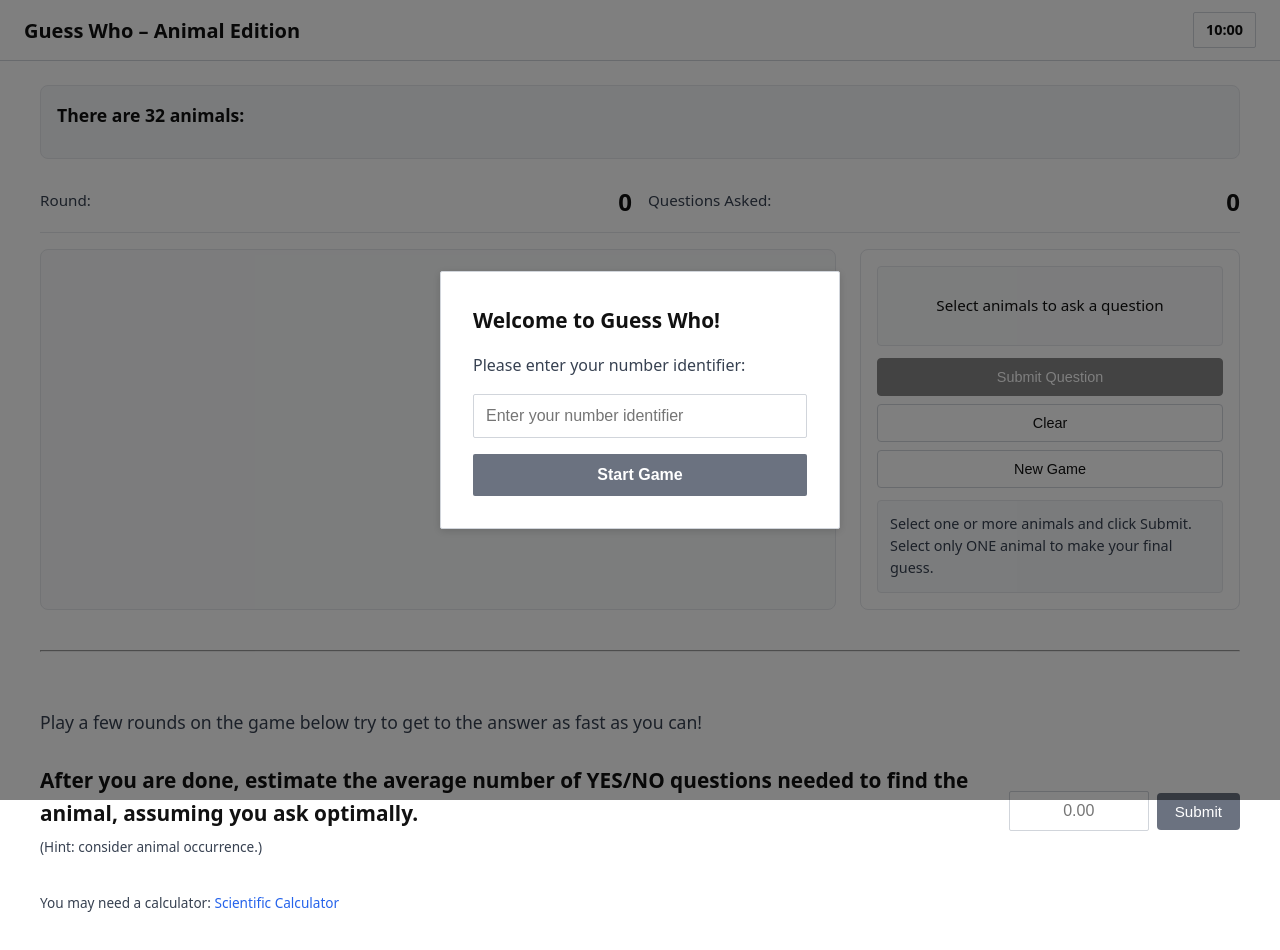
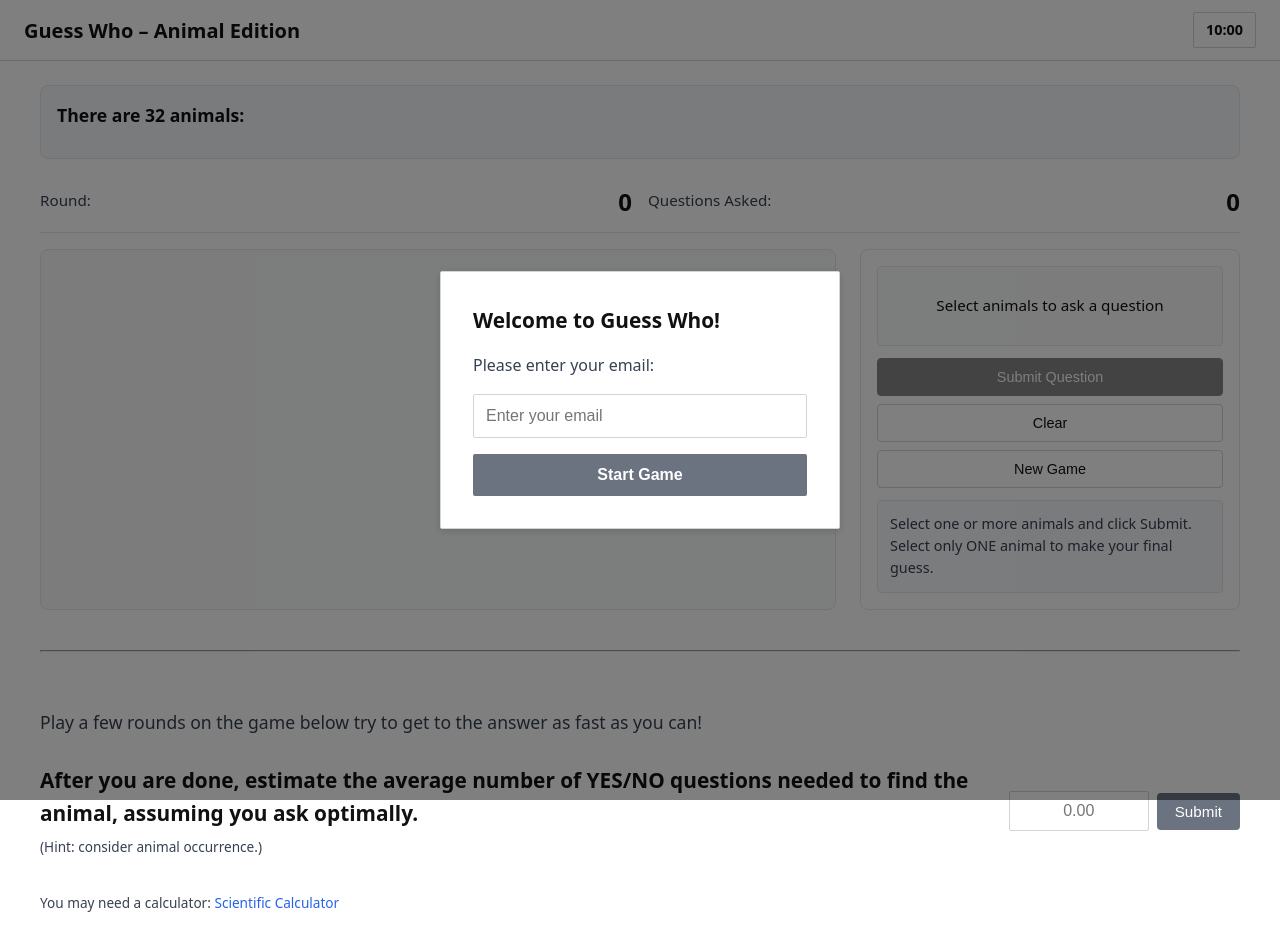
Before and after one commit to JonKuqi/Digital_Education_PS, a plain HTML site: page index.html in a window 1280 px wide. Both pictures are taken after a click on the button "Start Game". Drawn offline with Linux system fonts and the light colour scheme.

```diff
--- a/index.html
+++ b/index.html
@@ -470,8 +470,8 @@
     <div class="modal active" id="userModal">
         <div class="modal-content">
             <h2>Welcome to Guess Who!</h2>
-            <p style="margin-bottom: 16px; color: #374151;">Please enter your number identifier:</p>
-            <input type="text" id="userIdInput" placeholder="Enter your number identifier" autofocus>
+            <p style="margin-bottom: 16px; color: #374151;">Please enter your email:</p>
+            <input type="email" id="userIdInput" placeholder="Enter your email" autofocus>
             <button onclick="startGame()">Start Game</button>
         </div>
     </div>
@@ -554,7 +554,7 @@
         // Game state variables
         let userId = null;
         let timerInterval = null;
-        let timeRemaining = 480; // 10 minutes in seconds
+        let timeRemaining = 540; // 9 minutes in seconds
         let roundCount = 0;
         let questionsAsked = [];
         let estimateSubmissionCount = 0; // Track estimate submissions
@@ -620,7 +620,7 @@
         function startGame() {
             const input = document.getElementById('userIdInput');
             if (!input.value.trim()) {
-                alert('Please enter your number identifier');
+                alert('Please enter your email');
                 return;
             }
             userId = input.value.trim();
```
